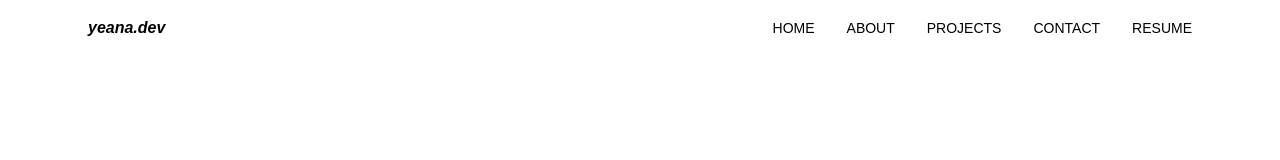
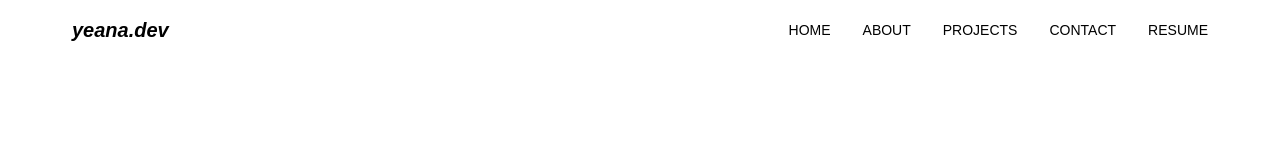
Before and after one commit to yeana-dev/yeana, a React (Create React App) app in the folder client/: page / in a window 1280 px wide. Shown: the top 160 px of the page. Built offline with nearby package versions, Linux system fonts and the light colour scheme.

Commit message:
Adjusted logo styling

```diff
--- a/client/src/screens/Nav.jsx
+++ b/client/src/screens/Nav.jsx
@@ -7,12 +7,12 @@ export default function Nav() {
   const hide = () => menu.classList.toggle("hidden");
   return (
     <nav className="fixed w-full bg-white z-50" id="top">
-      <div className="max-w-6xl mx-auto px-4">
+      <div className="max-w-6xl mx-auto">
         <div className="flex space-x-7 justify-between">
           <div>
             <a
               href="#home"
-              className="flex items-center py-4 px-2 italic font-semibold"
+              className="flex items-center py-4 px-2 italic text-xl font-semibold"
             >
               yeana.dev
             </a>
```
